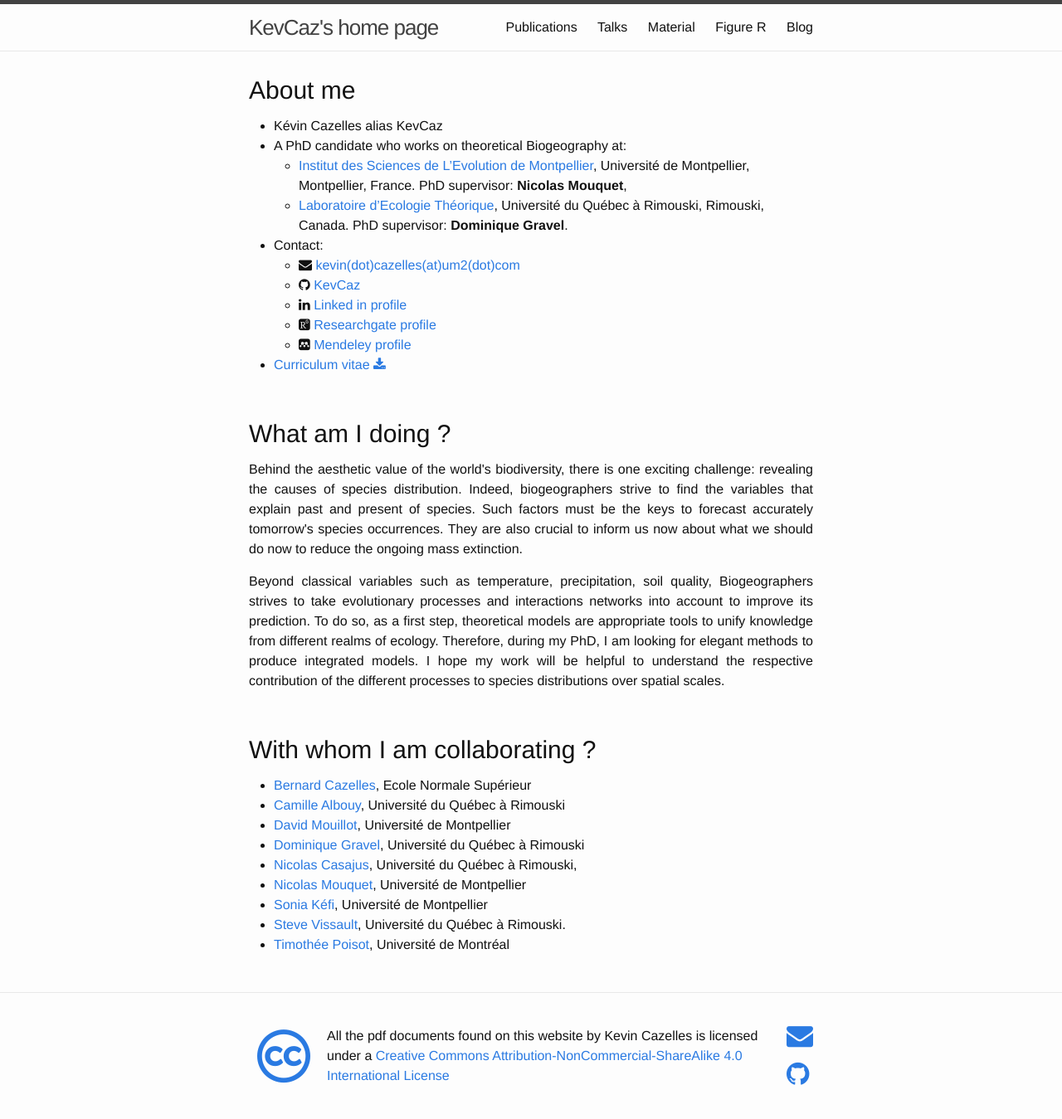
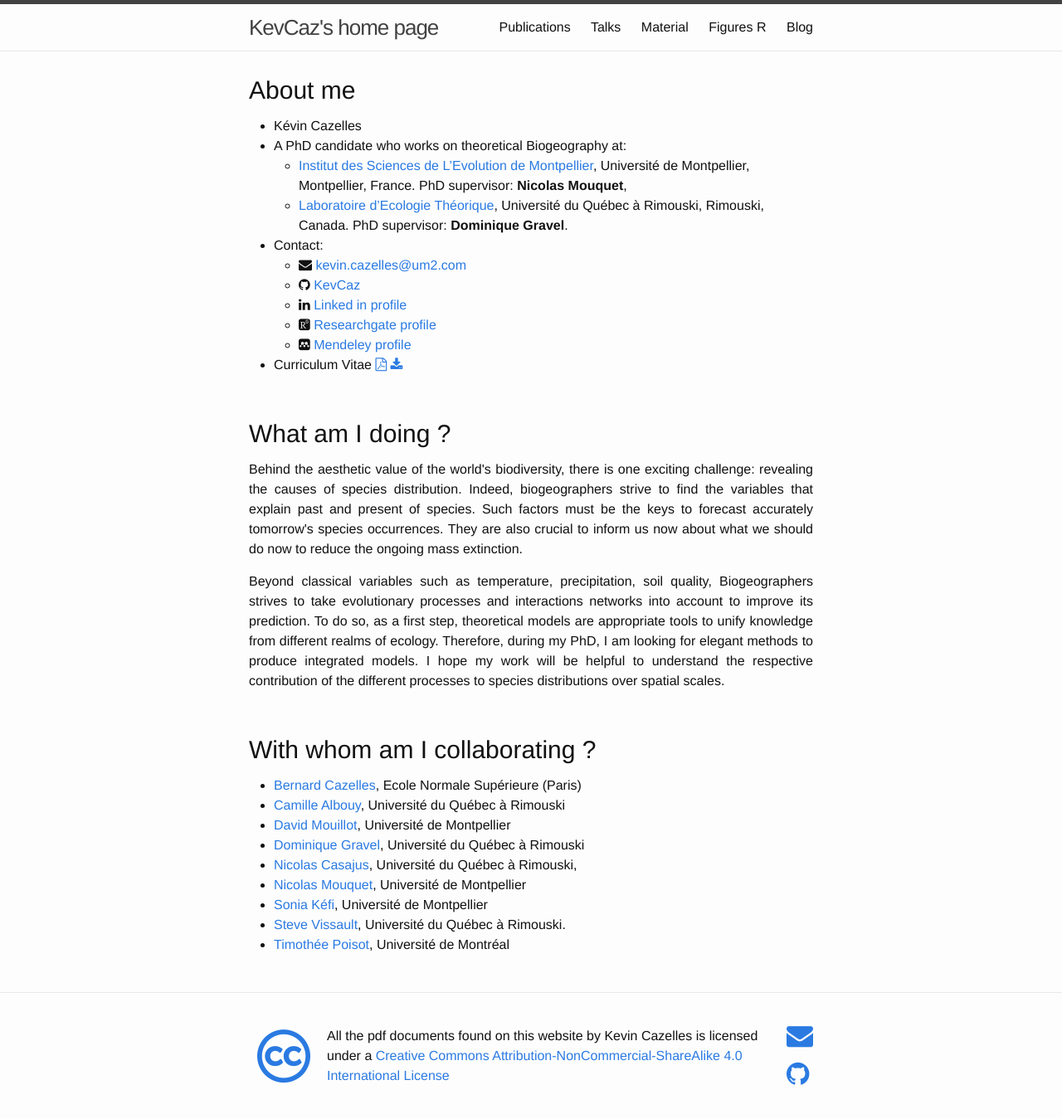
Before and after one commit to KevCaz/KevCazWebsite, a Jekyll site: the page built from index.markdown, in a window 1280 px wide. Shown: the whole page at 83% size. Built offline with Jekyll 4.4.1, drawn with Linux system fonts in a browser that asks for light colours; nearby versions of some CDN libraries; some web fonts are replaced; Markdown is read by kramdown in place of the engine named in the settings.

Commit message:
few improvements thanks to BC and NC

```diff
--- a/_config.yml
+++ b/_config.yml
@@ -17,10 +17,6 @@ github_username:  KevCaz
 
 # Build settings
 markdown: kramdown
-
-markdown: redcarpet
-redcarpet:
-  extensions: ["no_intra_emphasis", "fenced_code_blocks", "autolink", "tables", "with_toc_data"]
 
 # orcid / jekyll
 # author:
--- a/_posts/2015-03-18-r-and-me.markdown
+++ b/_posts/2015-03-18-r-and-me.markdown
@@ -2,7 +2,7 @@
 layout: post
 title:  "R and me"
 author: Kevin Cazelles
-date:   2015-11-22
+date:   2015-11-21
 categories: R
 ---
 
--- a/blogR/index.md
+++ b/blogR/index.md
@@ -1,10 +1,10 @@
 ---
 layout: default
-title: Figure R
+title: Figures R
 order: 4
 ---
 
-## Posts
+## Figures R
 
 <div class="home">
 
--- a/index.markdown
+++ b/index.markdown
@@ -5,17 +5,17 @@ layout: default
 
 ## About me
 
-- Kévin Cazelles alias KevCaz
+- Kévin Cazelles
 - A PhD candidate who works on theoretical Biogeography at:
     - [Institut des Sciences de L'Evolution de Montpellier](http://www.isem.univ-montp2.fr), Université de Montpellier, Montpellier, France. PhD supervisor: **Nicolas Mouquet**,
     - [Laboratoire d'Ecologie Théorique](http://chaire-eec.uqar.ca), Université du Québec à Rimouski, Rimouski, Canada. PhD supervisor: **Dominique Gravel**.
 - Contact:
-  - <i class="fa fa-envelope"></i> [kevin(dot)cazelles(at)um2(dot)com](mailto:kevin.cazelles@um2.fr)
+  - <i class="fa fa-envelope"></i> [kevin.cazelles@um2.com](mailto:kevin.cazelles@um2.fr)
   - <i class="fa fa-github"></i> [KevCaz](https://github.com/KevCaz)
   - <i class="fa fa-linkedin"></i> [Linked in profile](https://www.linkedin.com/in/kevin-cazelles-51552283)
   - <i class="ai ai-researchgate-square fa-3x"></i> [Researchgate profile](https://www.researchgate.net/profile/Kevin_Cazelles)
   - <i class="ai ai-mendeley-square fa-3x"></i> [Mendeley profile](https://www.mendeley.com/profiles/kevin-cazelles/)
-- [Curriculum vitae]({{site.baseurl}}/assets/CVKC.pdf) [<i class="fa fa-download"></i>]({{site.baseurl}}/assets/CVKC.zip)
+- Curriculum Vitae [<i class="fa fa-file-pdf-o"></i>]({{site.baseurl}}/assets/CVKC.pdf) [<i class="fa fa-download"></i>]({{site.baseurl}}/assets/CVKC.zip)
 
 <br>
 
@@ -33,11 +33,11 @@ layout: default
 
 <br>
 
-## With whom I am collaborating ?
+## With whom am I collaborating ?
 
-*   [Bernard Cazelles](http://www.biologie.ens.fr/~cazelles/bernard/Welcome.html), Ecole Normale Supérieur
+*   [Bernard Cazelles](http://www.biologie.ens.fr/~cazelles/bernard/Welcome.html), Ecole Normale Supérieure (Paris)
 *   [Camille Albouy](http://albouycamille.free.fr/), Université du Québec à Rimouski
-*   [David Mouillot](http://albouycamille.free.fr/), Université de Montpellier
+*   [David Mouillot](http://www.umr-marbec.fr/mouillot-david.html), Université de Montpellier
 *   [Dominique Gravel](http://chaire-eec.uqar.ca/), Université du Québec à Rimouski
 *   [Nicolas Casajus](http://nicolascasajus.fr), Université du Québec à Rimouski,
 *   [Nicolas Mouquet](http://www.eec.univ-montp2.fr/people/nicolas-mouquet/), Université de Montpellier
```
Also changed, not shown: blog/assets/figpkR.jpg, 4 other files.
